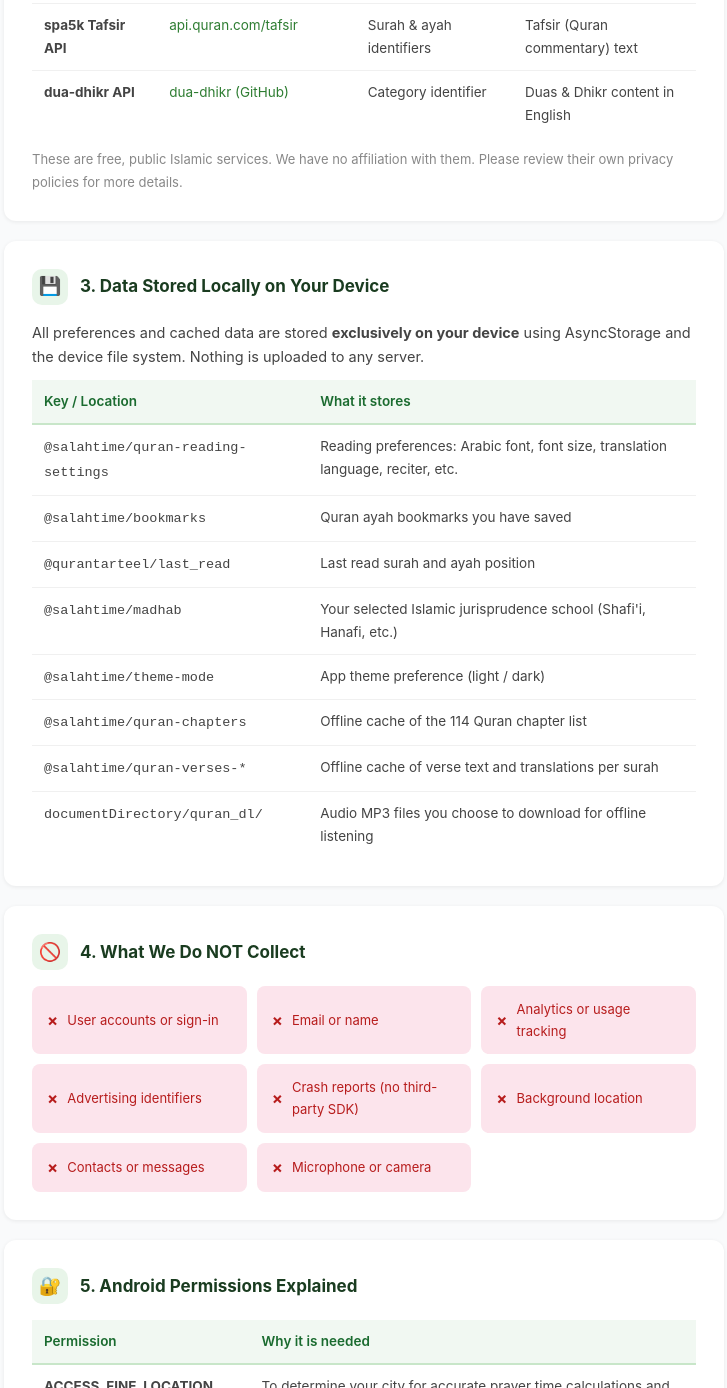
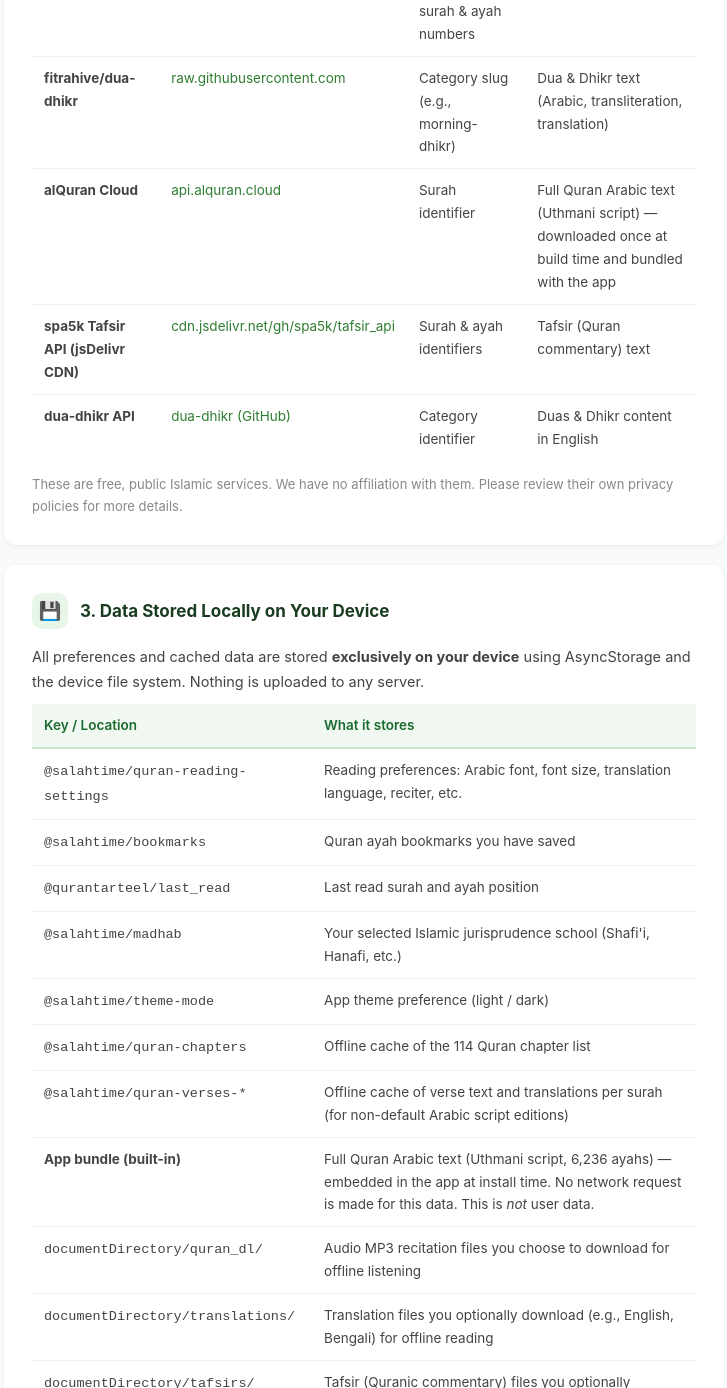
Before and after one commit to anisrn/quran-privacy-policy, a plain HTML site: page index.html in a window 1280 px wide. Shown: the part 1412-2800 px from the top of the page, without its empty margins (276-1003 px from the left). Drawn offline with Linux system fonts and the light colour scheme.

Commit message:
Update last updated date and privacy information

```diff
--- a/index.html
+++ b/index.html
@@ -215,10 +215,10 @@
 </header>
 
 <main>
-  <p class="last-updated">Last updated: May 17, 2026 &nbsp;·&nbsp; Package: com.qurantarteel.app</p>
+  <p class="last-updated">Last updated: June 4, 2025 &nbsp;·&nbsp; Package: com.qurantarteel.app</p>
 
   <div class="intro-card">
-    Quran - Prayer, Qibla &amp; Duas is built with your privacy in mind. We do <strong>not</strong> collect, sell, or share any personal information. All your data stays on your device.
+    Quran - Prayer, Qibla &amp; Duas is built with your privacy in mind. We do <strong>not</strong> collect, sell, or share any personal information. All your data stays on your device. The full Quran Arabic text is <strong>bundled with the app</strong> so you can read offline immediately after install — no network download needed.
   </div>
 
   <!-- 1. What we access -->
@@ -296,8 +296,14 @@
           <td>Dua &amp; Dhikr text (Arabic, transliteration, translation)</td>
         </tr>
         <tr>
-          <td><strong>spa5k Tafsir API</strong></td>
-          <td><a href="https://tafsir.app" target="_blank">api.quran.com/tafsir</a></td>
+          <td><strong>alQuran Cloud</strong></td>
+          <td><a href="https://alquran.cloud" target="_blank">api.alquran.cloud</a></td>
+          <td>Surah identifier</td>
+          <td>Full Quran Arabic text (Uthmani script) — downloaded once at build time and bundled with the app</td>
+        </tr>
+        <tr>
+          <td><strong>spa5k Tafsir API (jsDelivr CDN)</strong></td>
+          <td><a href="https://github.com/spa5k/tafsir_api" target="_blank">cdn.jsdelivr.net/gh/spa5k/tafsir_api</a></td>
           <td>Surah &amp; ayah identifiers</td>
           <td>Tafsir (Quran commentary) text</td>
         </tr>
@@ -355,11 +361,23 @@
         </tr>
         <tr>
           <td><code>@salahtime/quran-verses-*</code></td>
-          <td>Offline cache of verse text and translations per surah</td>
+          <td>Offline cache of verse text and translations per surah (for non-default Arabic script editions)</td>
+        </tr>
+        <tr>
+          <td><strong>App bundle (built-in)</strong></td>
+          <td>Full Quran Arabic text (Uthmani script, 6,236 ayahs) — embedded in the app at install time. No network request is made for this data. This is <em>not</em> user data.</td>
         </tr>
         <tr>
           <td><code>documentDirectory/quran_dl/</code></td>
-          <td>Audio MP3 files you choose to download for offline listening</td>
+          <td>Audio MP3 recitation files you choose to download for offline listening</td>
+        </tr>
+        <tr>
+          <td><code>documentDirectory/translations/</code></td>
+          <td>Translation files you optionally download (e.g., English, Bengali) for offline reading</td>
+        </tr>
+        <tr>
+          <td><code>documentDirectory/tafsirs/</code></td>
+          <td>Tafsir (Quranic commentary) files you optionally download for offline access</td>
         </tr>
       </tbody>
     </table>
```
